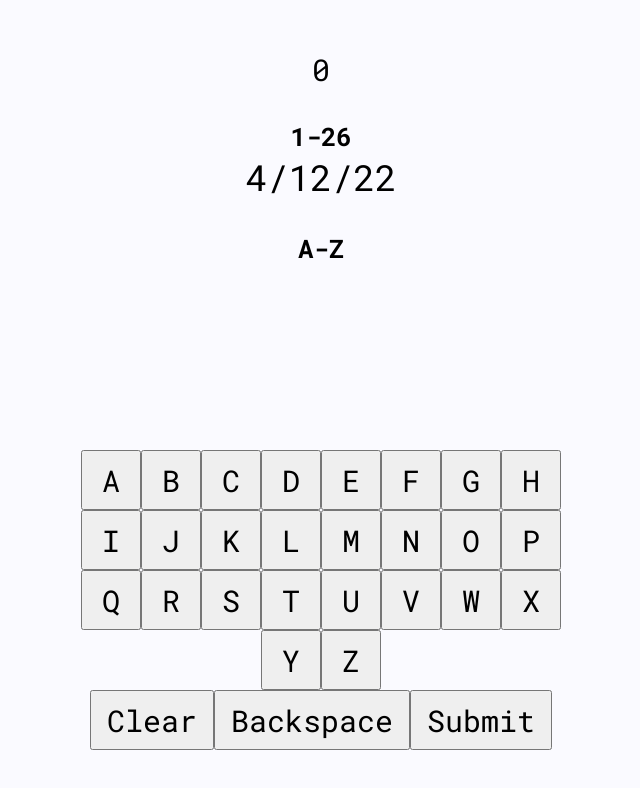
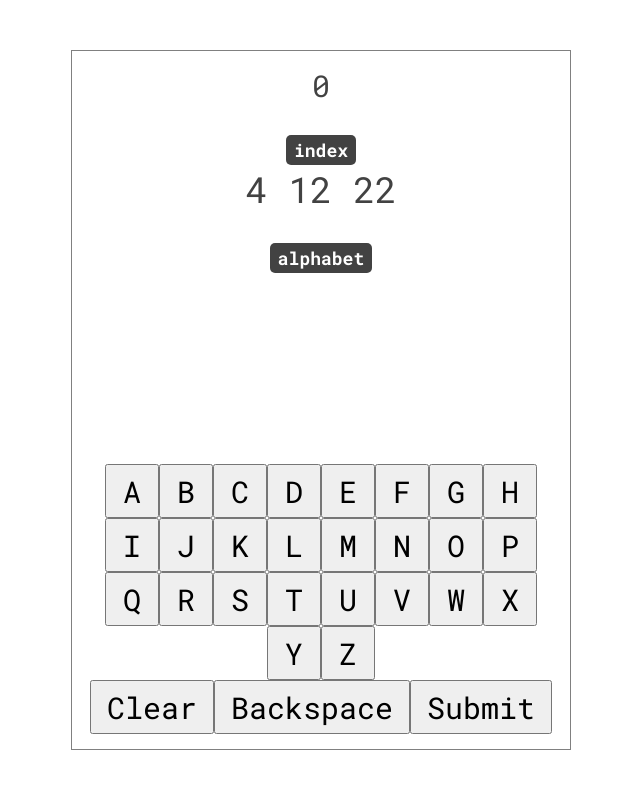
Before and after one commit to ppasupat/encoding-practice, a React (Vite) app: page / in a window 1280 px wide. Shown: the top 788 px of the page, without its empty margins (319-959 px from the left). Built offline with nearby package versions, Linux system fonts and the light colour scheme.

Commit message:
Added mappings

```diff
--- a/src/Keyboard.jsx
+++ b/src/Keyboard.jsx
@@ -1,6 +1,6 @@
 const ALPHABETS = 'ABCDEFGHIJKLMNOPQRSTUVWXYZ';
 
-export default function Keyboard({ handleKey }) {
+export default function Keyboard({ keyType, handleKey }) {
   const keyboardElements = ALPHABETS.split('').map(x => (
     <button key={x} onClick={() => handleKey(x)}>
       {x}
--- a/src/resizer.js
+++ b/src/resizer.js
@@ -1,4 +1,3 @@
-(() => {
 const SCREEN_WIDTH = 500, SCREEN_HEIGHT = 700;
 
 function resizeScreen() {
@@ -16,4 +15,3 @@
 
 resizeScreen();
 window.addEventListener('resize', resizeScreen);
-})();
--- a/src/style.css
+++ b/src/style.css
@@ -22,7 +22,8 @@ html {
 body {
   margin: 0;
   height: 100%;
-  background: #fafaff;
+  background: white;
+  color: #424242;
   display: flex;
   flex-direction: column;
   align-items: center;
@@ -39,6 +40,9 @@ body {
   flex-direction: column;
   justify-content: center;
   text-align: center;
+  background: white;
+  border: 1px solid gray;
+  padding: 15px;
 }
 
 article {
@@ -49,9 +53,14 @@ article {
 /* question */
 
 #question-type, #answer-type {
-  font-size: 0.85rem;
+  display: inline-block;
+  background: #424242;
+  color: white;
+  font-size: 0.6rem;
   font-weight: bold;
   margin-top: 1rem;
+  padding: 3px 8px;
+  border-radius: 5px;
 }
 
 #question, #answer {
@@ -66,11 +75,11 @@ footer button {
 }
 
 .keyboard button {
-  width: 2rem;
-  height: 2rem;
+  width: 1.8rem;
+  height: 1.8rem;
 }
 
 .special-buttons button {
-  height: 2rem;
+  height: 1.8rem;
   padding: 0 15px;
 }
--- a/src/utils.js
+++ b/src/utils.js
@@ -1,3 +1,68 @@
+// ################################
+// Encodings
+
+const ALPHABETS = 'ABCDEFGHIJKLMNOPQRSTUVWXYZ'.split('');
+
+const ENC_INDEX = {
+  name: 'index',
+  mapping: Object.fromEntries(
+    ALPHABETS.map(x => [x, (x.codePointAt(0) - 64).toString(10)])),
+};
+
+const ENC_BINARY = {
+  name: 'binary',
+  mapping: Object.fromEntries(
+    ALPHABETS.map(x => [x, (x.codePointAt(0) - 64).toString(2)])),
+};
+
+const ENC_TERNARY = {
+  name: 'ternary',
+  mapping: Object.fromEntries(
+    ALPHABETS.map(x => [x, (x.codePointAt(0) - 64).toString(3)])),
+};
+
+const ENC_MORSE = {
+  name: 'morse',
+  mapping: {
+    A: '.-', B: '-...', C: '-.-.', D: '-..',
+    E: '.', F: '..-.', G: '--.', H: '....',
+    I: '..', J: '.---', K: '-.-', L: '.-..',
+    M: '--', N: '-.', O: '---', P: '.--.',
+    Q: '--.-', R: '.-.', S: '...', T: '-',
+    U: '..-', V: '...-', W: '.--', X: '-..-',
+    Y: '-.--', Z: '--..',
+  },
+}
+
+const ENC_BRAILLE = {
+  name: 'braille',
+  mapping: {
+    A: '⠁', B: '⠃', C: '⠉', D: '⠙', E: '⠑',
+    F: '⠋', G: '⠛', H: '⠓', I: '⠊', J: '⠚',
+    K: '⠅', L: '⠇', M: '⠍', N: '⠝', O: '⠕',
+    P: '⠏', Q: '⠟', R: '⠗', S: '⠎', T: '⠞',
+    U: '⠥', V: '⠧', W: '⠺', X: '⠭', Y: '⠽', Z: '⠵',
+  },
+}
+
+/*  1   8
+    2  16  ==>  2 1+8 16
+    4  32       4     32
+   64 128      64    128
+*/
+const ENC_SEMAPHORE = {
+  name: 'semaphore',
+  mapping: {
+    A: '⡀', B: '⠄', C: '⠂', D: '⠉', E: '⠐', F: '⠠', G: '⢀',
+    H: '⡄', I: '⡂', J: '⠩', K: '⡉', L: '⡐', M: '⡠', N: '⣀',
+    O: '⠆', P: '⠍', Q: '⠔', R: '⠤', S: '⢄',
+    T: '⠋', U: '⠒', V: '⢉', W: '⠰', X: '⢐', Y: '⠢', Z: '⢠',
+  },
+}
+
+// ################################
+// Generate random question
+
 function getRandomWord() {
   return new Array(3).fill(0).map(() => (
     String.fromCodePoint(65 + Math.floor(Math.random() * 26))
@@ -7,9 +72,15 @@ function getRandomWord() {
 export function generateQuestion() {
   let word = getRandomWord();
   return {
-    questionType: '1-26',
-    answerType: 'A-Z',
-    question: word.map(x => x.codePointAt(0) - 64).join('/'),
+    questionType: 'index',
+    answerType: 'alphabet',
+    question: word.map(x => x.codePointAt(0) - 64).join(' '),
     goldAnswer: word.join(''),
   }
+  return {
+    questionType: 'alphabet',
+    answerType: 'index',
+    question: word.join(''),
+    goldAnswer: word.map(x => x.codePointAt(0) - 64).join('/'),
+  }
 }
```
Lines whose indentation alone changed are shown as unchanged.
